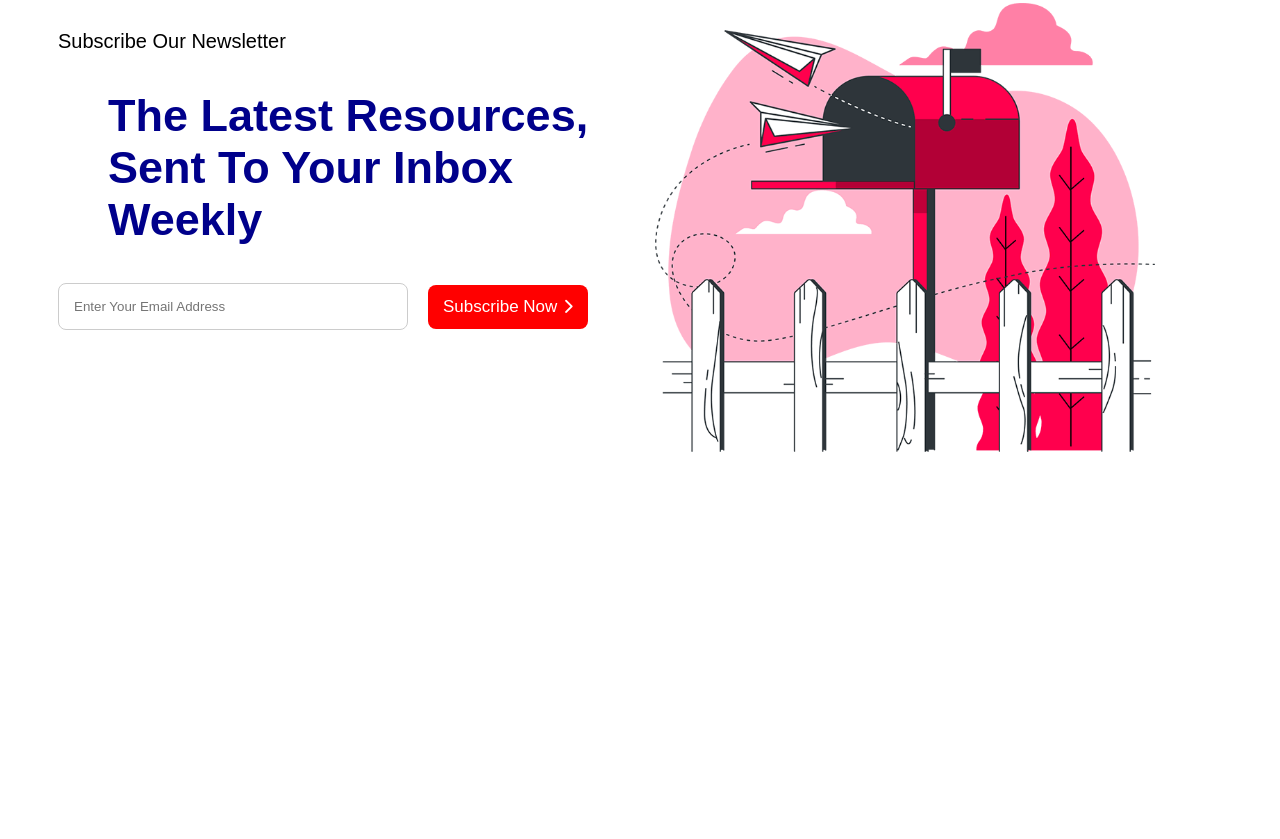
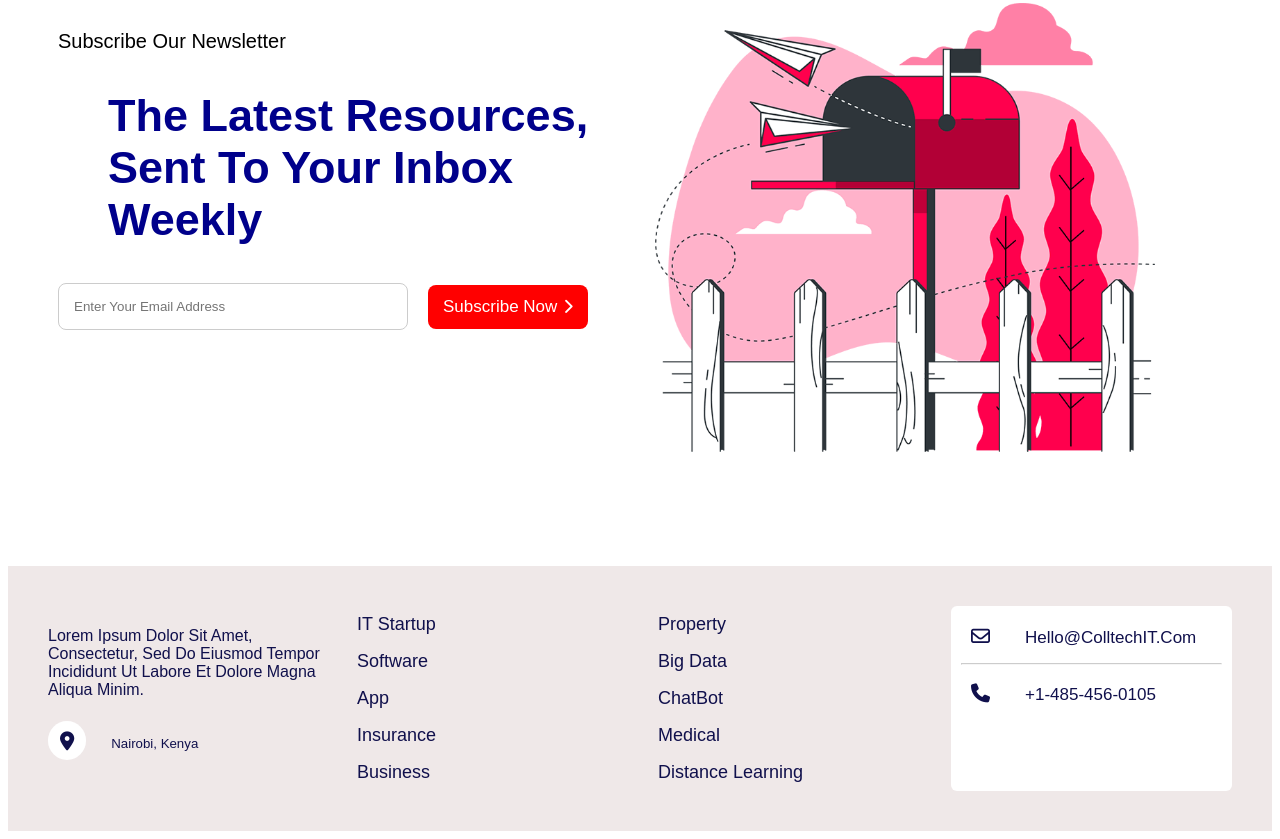
Before and after one commit to Collincehals/IT_web, a plain HTML site: page index.html in a window 1280 px wide. Shown: the part 3056-3895 px from the top of the page. Before the commit the page ends 3550 px from the top, so only its background shows below. Drawn offline with Linux system fonts and the light colour scheme.

Commit message:
footer added and styled

```diff
--- a/index.html
+++ b/index.html
@@ -197,5 +197,35 @@
             </div>
         </div>
     </section>
+
+    <footer id="footer-container">
+        <div class="footer">
+            <div class="about">
+                <h4 class="about-content">Lorem ipsum dolor sit amet, consectetur, sed do eiusmod tempor incididunt ut labore et dolore magna aliqua minim.</h4>
+                <h5 class="location"><i id="location-icon" class="fa-solid fa-location-dot icon"></i>Nairobi, Kenya</h5>
+            </div>
+            <div class="quick-links">
+                <a href="#startup">IT Startup</a>
+                <a href="#software">Software</a>
+                <a href="#app">App</a>
+                <a href="#insurance">Insurance</a>
+                <a href="#business">Business</a>
+            </div>
+
+            <div class="quick-links">
+                <a href="#property">Property</a>
+                <a href="#big-data">Big Data</a>
+                <a href="#chatbot">ChatBot</a>
+                <a href="#medical">Medical</a>
+                <a href="#learning">Distance Learning</a>
+            </div>
+
+            <div class="contact">
+                <a href="#email" class="contact-item"><i class="fa-regular fa-envelope icon"></i>hello@colltechIT.com</a>
+                <hr class="hr">
+                <a href="tel:+123456777" class="contact-item"><i class="fa-solid fa-phone icon"></i>+1-485-456-0105</a>
+            </div>
+        </div>
+    </footer>
 </body>
 </html>
--- a/styles.css
+++ b/styles.css
@@ -352,11 +352,75 @@
     padding:10px;
 }
 
+#footer-container {
+    background-color:rgb(239, 232, 232);
+    margin-top:80px;
+    padding:20px;
+    align-items: center;
+    justify-content: center;
+    left:0;
+    right:0;
+}
 
+.footer {
+    display:grid;
+    grid-template-columns: repeat(4, 1fr);
+    gap:20px;
+    padding:20px;
+    z-index:10;
+    color:hsl(240, 65%, 18%);
+}
 
+.quick-links >a {
+    display:block;
+    text-decoration: none;
+    font-size: 18px;
+    color:hsl(240, 65%, 18%);
+    padding:8px;
+}
+.quick-links >a:hover {
+    color:red;
+    padding-left:3px;
+    text-decoration: underline;
+}
 
+.icon {
+    font-size:19px;
+    margin-right:25px;
+    color:hsl(240, 65%, 18%);
+    padding:10px;
+    background:#fff;
+    border-radius: 50%;
+}
 
+#location-icon {
+    padding:10px 12px;
+}
+.hr {
+    opacity:0.5;
+}
 
+.contact {
+    background:#fff;
+    border-radius:6px;
+    align-items:center;
+    padding:10px;
+    height: auto;
+}
+.contact-item {
+    font-size:17px;
+    font-weight:500;
+    text-decoration: none;
+    color:hsl(240, 65%, 18%);
+}
+.contact-item:hover {
+    color:red;
+    cursor:pointer;
+}
+.contact-item:hover .icon{
+    background:red;
+    cursor:pointer;
+}
 
 
 @media  (max-width: 768px){
@@ -388,4 +452,7 @@
     .nav {
         display:block;
     }
+    .footer {
+        grid-template-columns:100%;
     }
+    }
```
